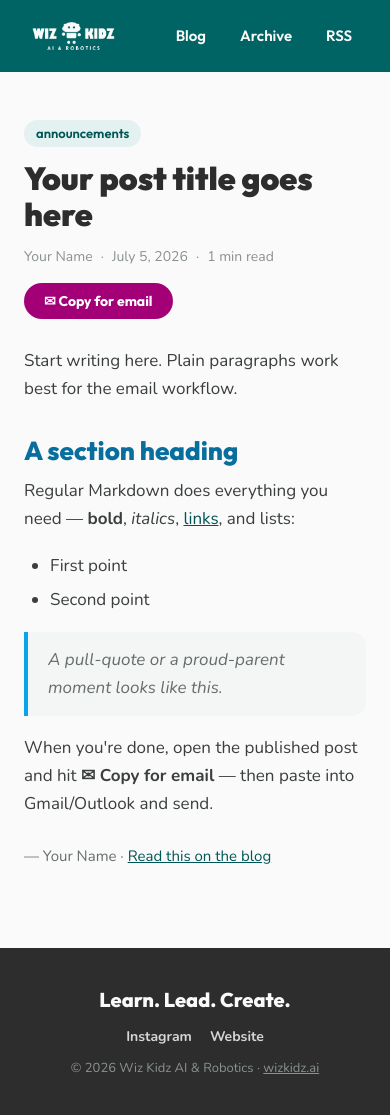
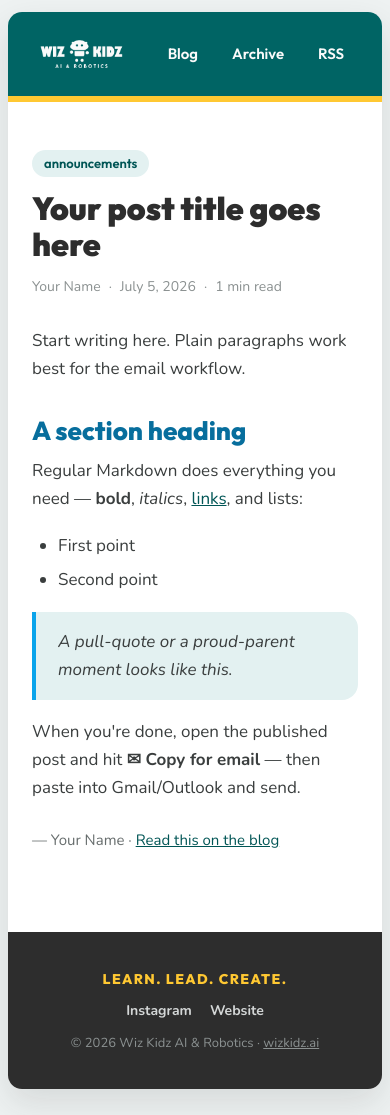
Before and after one commit to wizkidzai/blog, a Jekyll site: the page built from _posts/2026-07-05-post-template.md, in a window 390 px wide. Built offline with Jekyll 4.4.1, drawn with Linux system fonts in a browser that asks for light colours.

Commit message:
Restyle theme to match newsletter design
Page-card layout, fawn accent bar under the teal header, yellow pill
buttons, and reusable spotlight/event-date/cta-box components for
posts. Removes the copy-for-email button.

Co-Authored-By: Claude Fable 5 <noreply@anthropic.com>

```diff
--- a/_layouts/default.html
+++ b/_layouts/default.html
@@ -14,10 +14,14 @@
   {% include analytics.html %}
 </head>
 <body>
-  {% include header.html %}
-  <main class="site-main">
-    {{ content }}
-  </main>
-  {% include footer.html %}
+  <div class="page-shell">
+    <div class="site-card">
+      {% include header.html %}
+      <main class="site-main">
+        {{ content }}
+      </main>
+      {% include footer.html %}
+    </div>
+  </div>
 </body>
 </html>
--- a/_layouts/post.html
+++ b/_layouts/post.html
@@ -13,10 +13,6 @@ layout: default
       {% endif %}
       <h1 class="post-title">{{ page.title }}</h1>
       {% include post-meta.html post=page %}
-      <div class="copy-email-row">
-        <button class="copy-email-btn" type="button" data-copy-email>✉ Copy for email</button>
-        <span class="copy-email-hint" data-copy-hint hidden>Copied! Paste straight into your email.</span>
-      </div>
     </header>
 
     <!-- Everything inside .post-email-region is what "Copy for email" grabs -->
@@ -33,4 +29,3 @@ layout: default
     {% include newsletter-signup.html %}
   </div>
 </article>
-<script src="{{ '/assets/js/copy-email.js' | relative_url }}" defer></script>
--- a/assets/css/style.css
+++ b/assets/css/style.css
@@ -10,12 +10,13 @@
   --peacock-500: #006464; --peacock-700: #004545; --peacock-50: #e3f1f1; --peacock-100: #b9dede;
   --orchid-500: #a30078;  --orchid-700: #720054;  --orchid-50: #f8e4f1;
   /* Mascot secondaries */
-  --fawn-500: #ffc832; --jay-500: #0aa4eb; --fox-500: #ff4747; --frog-500: #43a277;
+  --fawn-500: #ffc832; --fawn-600: #ecb01d;
+  --jay-500: #0aa4eb; --fox-500: #ff4747; --frog-500: #43a277;
   /* Accessible inks (AA on white) */
   --peacock-ink: #005555; --orchid-ink: #8b0066; --fawn-ink: #85681a;
   --jay-ink: #076e9d; --fox-ink: #b53232; --frog-ink: #307354;
   /* Neutrals */
-  --jet: #2d2d2d; --seasalt: #fafafa; --white: #ffffff;
+  --jet: #2d2d2d; --seasalt: #fafafa; --white: #ffffff; --mist: #eef2f2;
   --gray-50: #f4f5f5; --gray-100: #e8eaea; --gray-200: #d4d7d7;
   --gray-400: #8b9191; --gray-500: #676d6d; --gray-700: #3a3e3e;
   /* Type */
@@ -31,7 +32,7 @@
 html { -webkit-text-size-adjust: 100%; }
 body {
   margin: 0;
-  background: var(--seasalt);
+  background: var(--mist);
   color: var(--gray-700);
   font-family: var(--font-body);
   font-size: 17px;
@@ -40,14 +41,24 @@ body {
 img { max-width: 100%; height: auto; }
 a { color: var(--peacock-ink); }
 
+/* ---- Page card: the whole site lives in one rounded card ---- */
+.page-shell { padding: 24px 12px; }
+.site-card {
+  max-width: 960px; margin: 0 auto;
+  background: var(--white);
+  border-radius: var(--radius-lg);
+  overflow: hidden;
+  box-shadow: 0 14px 34px rgba(45,45,45,.12);
+}
+
 .wrap { max-width: 880px; margin: 0 auto; padding: 0 24px; }
 .wrap-narrow { max-width: 680px; margin: 0 auto; padding: 0 24px; }
 
-/* ---- Header: teal brand bar ---- */
-.site-header { background: var(--peacock-500); }
+/* ---- Header: teal brand bar with fawn accent rule ---- */
+.site-header { background: var(--peacock-500); border-bottom: 6px solid var(--fawn-500); }
 .site-header-inner {
   display: flex; align-items: center; justify-content: space-between;
-  gap: 16px; padding-top: 14px; padding-bottom: 14px;
+  gap: 16px; padding-top: 20px; padding-bottom: 20px;
 }
 .site-logo { display: flex; align-items: center; }
 .site-logo img { display: block; height: 44px; width: auto; }
@@ -63,8 +74,8 @@ a { color: var(--peacock-ink); }
 /* ---- Home ---- */
 .home-hero { padding: 56px 0 8px; }
 .home-eyebrow {
-  margin: 0 0 8px; font-family: var(--font-display); font-weight: 700;
-  font-size: 14px; letter-spacing: .08em; text-transform: uppercase;
+  margin: 0 0 8px; font-family: var(--font-display); font-weight: 800;
+  font-size: 13px; letter-spacing: .12em; text-transform: uppercase;
   color: var(--orchid-ink);
 }
 .home-title {
@@ -75,11 +86,11 @@ a { color: var(--peacock-ink); }
 
 .post-list { display: grid; gap: 20px; padding-top: 40px; padding-bottom: 24px; }
 .post-card {
-  background: var(--white); border-radius: var(--radius-md);
-  box-shadow: var(--shadow-sm); overflow: hidden;
+  background: var(--peacock-50); border-radius: 16px;
+  overflow: hidden;
   transition: transform .2s ease, box-shadow .2s ease;
 }
-.post-card:hover { transform: translateY(-2px); box-shadow: var(--shadow-md); }
+.post-card:hover { transform: translateY(-2px); box-shadow: var(--shadow-sm); }
 .post-card-bar { height: 4px; background: var(--card-accent, var(--peacock-500)); }
 .post-card-body { padding: 24px 28px 22px; }
 .post-card-title { margin: 10px 0 6px; font-family: var(--font-display); font-weight: 800; font-size: 26px; line-height: 1.2; }
@@ -108,18 +119,6 @@ a { color: var(--peacock-ink); }
   margin: 0; font-family: var(--font-display); font-weight: 900;
   font-size: clamp(32px, 5vw, 44px); line-height: 1.12; color: var(--jet);
 }
-.copy-email-row { display: flex; align-items: center; gap: 12px; }
-.copy-email-btn {
-  display: inline-flex; align-items: center; gap: 8px;
-  padding: 9px 20px; border: none; border-radius: var(--radius-pill);
-  background: var(--orchid-500); color: var(--white);
-  font-family: var(--font-display); font-weight: 700; font-size: 14px;
-  cursor: pointer; transition: transform .12s ease, background .2s ease;
-}
-.copy-email-btn:hover { background: var(--orchid-700); }
-.copy-email-btn:active { transform: scale(.97); }
-.copy-email-hint { color: var(--frog-ink); font-size: 14px; font-weight: 700; }
-
 .post-hero { display: block; width: 100%; border-radius: var(--radius-lg); margin: 0 0 24px; }
 
 /* ---- Post body: email-safe typography ---- */
@@ -137,10 +136,10 @@ a { color: var(--peacock-ink); }
 .post-body ul, .post-body ol { margin: 0 0 18px; padding-left: 26px; }
 .post-body li { margin-bottom: 6px; }
 .post-body blockquote {
-  margin: 0 0 18px; padding: 14px 20px;
-  background: var(--gray-50); border-left: 4px solid var(--post-accent, var(--peacock-500));
-  border-radius: 0 var(--radius-md) var(--radius-md) 0;
-  font-style: italic; color: var(--gray-500);
+  margin: 0 0 18px; padding: 16px 22px;
+  background: var(--peacock-50); border-left: 4px solid var(--post-accent, var(--peacock-500));
+  border-radius: 0 16px 16px 0;
+  font-style: italic; color: var(--gray-700);
 }
 .post-body blockquote p:last-child { margin-bottom: 0; }
 .post-body img { border-radius: var(--radius-md); }
@@ -153,6 +152,76 @@ a { color: var(--peacock-ink); }
 .post-body hr { border: none; border-top: 1px solid var(--gray-200); margin: 28px 0; }
 
 .post-signoff { margin: 26px 0 0; color: var(--gray-500); font-size: 15px; }
+
+/* ---- In-post components (newsletter-style) ---- */
+
+/* Spotlight: rounded teal panel, circular image left, copy right */
+.spotlight {
+  display: flex; align-items: center; gap: 24px;
+  background: var(--peacock-50); border-radius: 16px;
+  padding: 22px 24px; margin: 0 0 18px;
+}
+.spotlight-img {
+  flex: 1 1 50%; width: 50%; min-width: 0;
+  border-radius: 16px; object-fit: cover;
+  background: var(--peacock-100);
+}
+.spotlight-body { flex: 1 1 50%; min-width: 0; }
+.spotlight-eyebrow {
+  margin: 0 0 5px; font-family: var(--font-display); font-weight: 800;
+  font-size: 11px; letter-spacing: .1em; text-transform: uppercase;
+  color: var(--jay-ink);
+}
+.spotlight-title {
+  margin: 0 0 7px; font-family: var(--font-display); font-weight: 800;
+  font-size: 19px; color: var(--jet);
+}
+.spotlight-text { margin: 0; font-size: 15px; line-height: 1.6; color: var(--gray-700); }
+
+/* Event row: calendar date tile + details */
+.event-row { display: flex; gap: 16px; align-items: flex-start; margin: 0 0 18px; }
+.event-date {
+  flex: 0 0 62px; padding: 9px 0; text-align: center;
+  background: var(--peacock-500); border-radius: 12px; color: var(--white);
+}
+.event-date-month {
+  font-family: var(--font-display); font-weight: 800; font-size: 11px;
+  letter-spacing: .06em; text-transform: uppercase; line-height: 1;
+}
+.event-date-day { font-family: var(--font-display); font-weight: 900; font-size: 23px; line-height: 1.15; }
+.event-title { margin: 0 0 3px; font-family: var(--font-display); font-weight: 700; font-size: 16px; color: var(--jet); }
+.event-sub { margin: 0; font-size: 14px; line-height: 1.5; color: var(--gray-500); }
+
+/* CTA box: teal panel with fawn pill button */
+.cta-box {
+  margin: 28px 0 8px; padding: 30px 30px 34px; text-align: center;
+  background: var(--peacock-500); border-radius: var(--radius-lg);
+}
+.cta-img { display: block; max-width: 340px; width: 100%; margin: 0 auto 16px; border-radius: 16px; }
+.cta-eyebrow {
+  margin: 0 0 8px; font-family: var(--font-display); font-weight: 800;
+  font-size: 12px; letter-spacing: .12em; text-transform: uppercase;
+  color: #ffd76a;
+}
+.cta-title {
+  margin: 0 0 10px; font-family: var(--font-display); font-weight: 800;
+  font-size: 26px; line-height: 1.2; color: var(--white);
+}
+.cta-blurb { margin: 0 auto; max-width: 400px; font-size: 15px; line-height: 1.6; color: #cfe6e6; }
+.post-body .cta-btn, .cta-btn {
+  display: inline-block; margin-top: 22px; padding: 15px 42px;
+  background: var(--fawn-500); color: var(--jet);
+  border-radius: var(--radius-pill);
+  font-family: var(--font-display); font-weight: 800; font-size: 16px;
+  text-decoration: none; transition: background .2s ease, transform .12s ease;
+}
+.post-body .cta-btn:hover, .cta-btn:hover { background: var(--fawn-600); }
+.cta-btn:active { transform: scale(.97); }
+
+@media (max-width: 560px) {
+  .spotlight { flex-direction: column; text-align: center; }
+  .spotlight-img { width: 100%; }
+}
 
 /* ---- Newsletter box ---- */
 .newsletter-box {
@@ -169,12 +238,12 @@ a { color: var(--peacock-ink); }
 }
 .newsletter-input:focus { outline: none; border-color: var(--peacock-500); box-shadow: 0 0 0 4px rgba(0,100,100,.22); }
 .newsletter-btn {
-  padding: 10px 24px; border: none; border-radius: var(--radius-pill);
-  background: var(--peacock-500); color: var(--seasalt);
-  font-family: var(--font-display); font-weight: 700; font-size: 15px; cursor: pointer;
+  padding: 10px 26px; border: none; border-radius: var(--radius-pill);
+  background: var(--fawn-500); color: var(--jet);
+  font-family: var(--font-display); font-weight: 800; font-size: 15px; cursor: pointer;
   transition: background .2s ease, transform .12s ease;
 }
-.newsletter-btn:hover { background: var(--peacock-700); }
+.newsletter-btn:hover { background: var(--fawn-600); }
 .newsletter-btn:active { transform: scale(.97); }
 
 /* ---- Archive ---- */
@@ -190,18 +259,27 @@ a { color: var(--peacock-ink); }
 .archive-list a:hover { color: var(--peacock-ink); }
 .archive-list time { color: var(--gray-400); font-size: 14px; white-space: nowrap; }
 
-.empty-state { color: var(--gray-500); background: var(--white); border-radius: var(--radius-md); padding: 24px 28px; box-shadow: var(--shadow-sm); }
+.empty-state { color: var(--gray-500); background: var(--gray-50); border-radius: var(--radius-md); padding: 24px 28px; }
 
 /* ---- Footer ---- */
 .site-footer { margin-top: 56px; background: var(--jet); color: var(--gray-200); }
 .site-footer-inner { padding: 36px 24px; text-align: center; display: grid; gap: 10px; }
-.footer-motto { margin: 0; font-family: var(--font-display); font-weight: 800; font-size: 20px; color: var(--seasalt); }
+.footer-motto {
+  margin: 0; font-family: var(--font-display); font-weight: 800;
+  font-size: 14px; letter-spacing: .1em; text-transform: uppercase;
+  color: var(--fawn-500);
+}
 .footer-social { display: flex; justify-content: center; flex-wrap: wrap; gap: 18px; }
 .footer-social a { color: var(--gray-200); text-decoration: none; font-size: 14px; font-weight: 700; }
 .footer-social a:hover { color: var(--seasalt); }
 .footer-copy { margin: 0; color: var(--gray-400); font-size: 13px; }
 .footer-copy a { color: var(--gray-400); }
 
+@media (max-width: 640px) {
+  .page-shell { padding: 12px 8px; }
+  .site-card { border-radius: var(--radius-md); }
+}
+
 @media (prefers-reduced-motion: reduce) {
   * { transition: none !important; }
 }
```
Also changed, not shown: _includes/cta-box.html (added, +11 -0 lines), _includes/event-date.html (added, +14 -0 lines), _includes/spotlight.html (added, +12 -0 lines).
